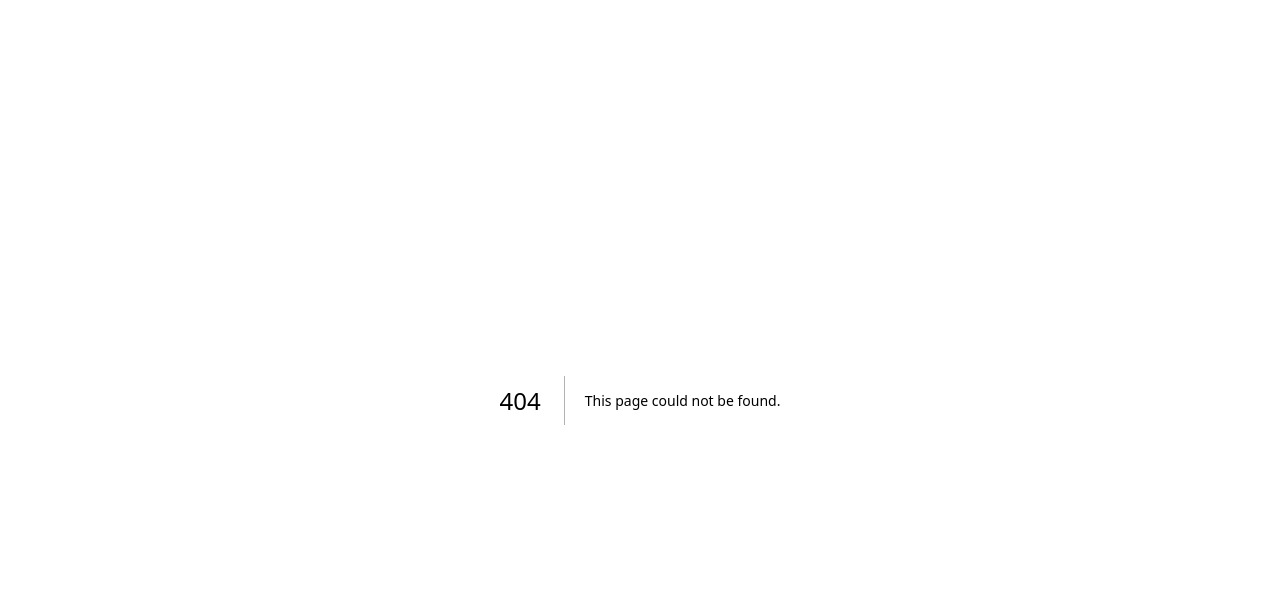
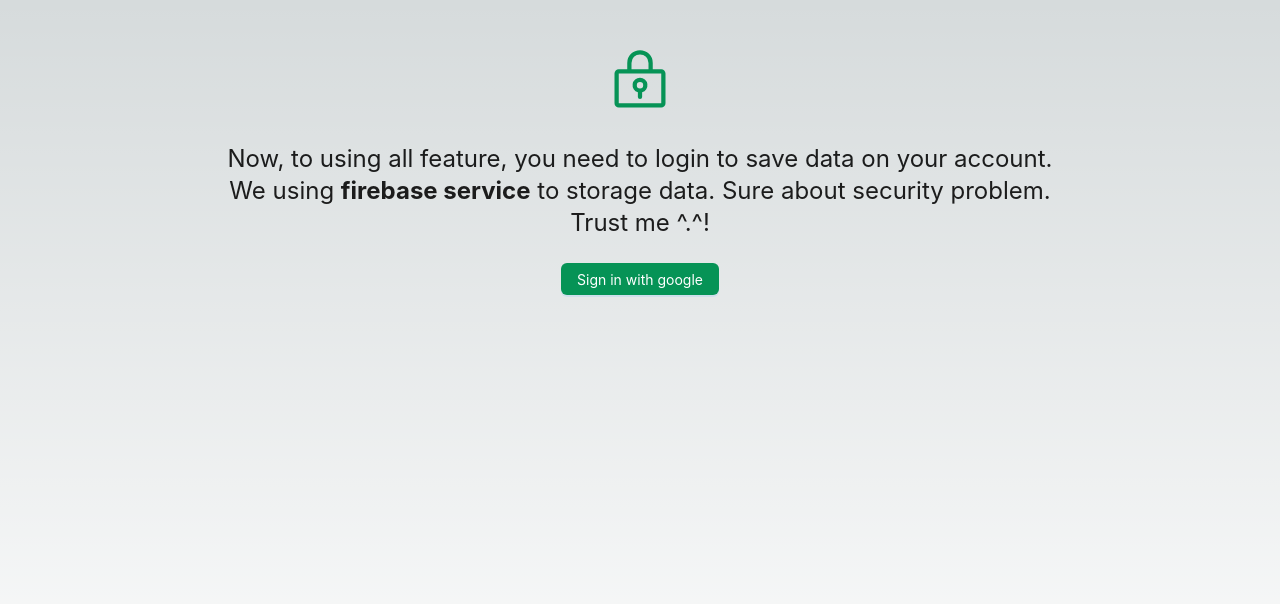
Before and after one commit to PhongNguyen0107/english-app, a Next.js app: page /sign-in in a window 1280 px wide. Before the commit this address had no page. Shown: the top 604 px of the page. Built offline with nearby package versions, Linux system fonts and the light colour scheme.

Commit message:
feat: add login with google account and add feature filter with unit

```diff
--- a/package.json
+++ b/package.json
@@ -3,7 +3,7 @@
   "version": "0.1.0",
   "private": true,
   "scripts": {
-    "dev": "port=3001 && next dev",
+    "dev": "next dev -p 8080",
     "build": "next build",
     "start": "next start",
     "lint": "next lint"
@@ -13,6 +13,7 @@
     "@algolia/autocomplete-js": "^1.8.3",
     "@algolia/autocomplete-plugin-recent-searches": "^1.8.3",
     "@algolia/autocomplete-theme-classic": "^1.8.3",
+    "@phosphor-icons/react": "^2.0.8",
     "@types/node": "18.14.1",
     "@types/react": "18.0.28",
     "@types/react-dom": "18.0.11",
@@ -22,6 +23,7 @@
     "axios": "^1.3.4",
     "eslint": "8.34.0",
     "eslint-config-next": "13.2.1",
+    "firebase": "^9.19.1",
     "fuse.js": "^6.6.2",
     "lodash": "^4.17.21",
     "next": "13.2.1",
--- /dev/null
+++ b/src/app/sign-in/page.tsx
@@ -0,0 +1,24 @@
+import React from 'react';
+import GoogleSignInProvider from "@/components/GoogleSignInProvider";
+import {useRouter} from "next/navigation";
+import {ROUTE_NAME} from "@/configuration/Application.config";
+
+type IProps = {}
+const GoogleSignIn = (props: IProps) => {
+  const router = useRouter()
+  const onLoginHandle = (user: any, token: string) => {
+    if(token && user ){
+      return router.push(ROUTE_NAME.HOME)
+    }
+  }
+
+  return (
+    <div className={"page"}>
+      <GoogleSignInProvider onLogin={onLoginHandle}/>
+    </div>
+  );
+};
+
+GoogleSignIn.propTypes = {};
+
+export default GoogleSignIn;
--- /dev/null
+++ b/src/components/GoogleSignInProvider.tsx
@@ -0,0 +1,57 @@
+'use client'
+import {signInWithPopup, GoogleAuthProvider} from "firebase/auth";
+import {provider, auth} from "@/configuration/firebase.config";
+import {Button, Result} from "antd";
+import {LockKey} from "@phosphor-icons/react";
+import {AppColors} from "@/shared/AppColors";
+
+type IProps = {
+  onLogin: (user: any, token: string) => void;
+}
+const GoogleSignInProvider = (props: IProps) => {
+
+  // refs: https://firebase.google.com/docs/auth/web/google-signin
+  const onSignInWithGGAccount = (e: any) => {
+    e.preventDefault();
+    signInWithPopup(auth, provider)
+      .then((result) => {
+        // This gives you a Google Access Token. You can use it to access the Google API.
+        const credential = GoogleAuthProvider.credentialFromResult(result);
+        // @ts-ignore
+        const token = credential.accessToken;
+        // The signed-in user info.
+        const user = result.user;
+        console.log("log::19 signInWithPopup user", user, token);
+        if (user && token) {
+          // on redirect to homepage
+          props.onLogin(user, token)
+        }
+      }).catch((error) => {
+      // Handle Errors here.
+      console.log("log::22 signInWithPopup: error case: ", error);
+    });
+  };
+
+  return (
+    <Result
+      icon={<LockKey size={68} color={AppColors.green60}/>}
+      title={(
+        <div>
+          <p>Now, to using all feature, you need to login to save data on your account.</p>
+          <p>We using <strong>firebase service</strong> to storage data. Sure about security problem.</p>
+          <p>Trust me ^.^!</p>
+        </div>
+      )}
+      extra={(
+        <Button
+          onClick={onSignInWithGGAccount}
+          style={{background: AppColors.green60}}
+          type={"primary"}>
+          Sign in with google
+        </Button>
+      )}
+    />
+  )
+}
+
+export default GoogleSignInProvider;
--- /dev/null
+++ b/src/configuration/firebase.config.ts
@@ -0,0 +1,32 @@
+// Import the functions you need from the SDKs you need
+import { initializeApp } from "firebase/app";
+import { getAnalytics } from "firebase/analytics";
+import { getFirestore } from "firebase/firestore";
+import { GoogleAuthProvider, getAuth } from "firebase/auth";
+
+
+
+// TODO: Add SDKs for Firebase products that you want to use
+// https://firebase.google.com/docs/web/setup#available-libraries
+
+// Your web app's Firebase configuration
+// For Firebase JS SDK v7.20.0 and later, measurementId is optional
+const firebaseConfig = {
+  apiKey: "AIzaSyAhQWs52o8nt32GjjyLGEw30BWWxc23lMs",
+  authDomain: "english-app-notes.firebaseapp.com",
+  projectId: "english-app-notes",
+  storageBucket: "english-app-notes.appspot.com",
+  messagingSenderId: "761757337406",
+  appId: "1:761757337406:web:ac80254f0aa1e9ca950e6f",
+  measurementId: "G-RPG1HDS2J6"
+};
+
+// Initialize Firebase
+const app = initializeApp(firebaseConfig);
+const analytics = getAnalytics(app);
+const provider = new GoogleAuthProvider();
+const auth = getAuth()
+
+const db = getFirestore(app);
+
+export {analytics, provider, auth, db}
--- /dev/null
+++ b/src/shared/AppColors.ts
@@ -0,0 +1,3 @@
+export const AppColors = {
+  green60: "#069356"
+}
```
Also changed, not shown: src/app/review/page.tsx (+26 -4 lines), src/services/English.service.ts (added, +41 -0 lines), 1 other file (tests, documents, lock files or other folders).
